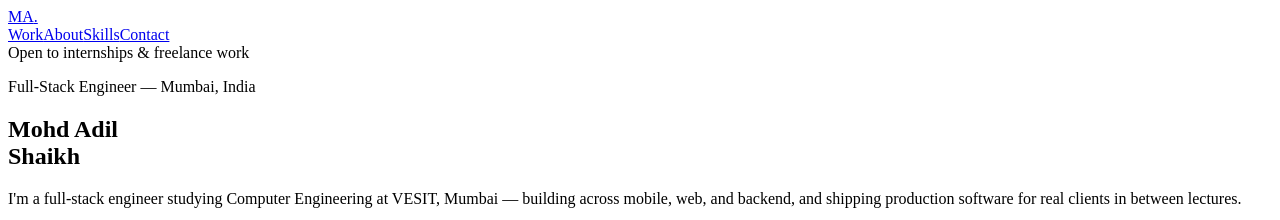
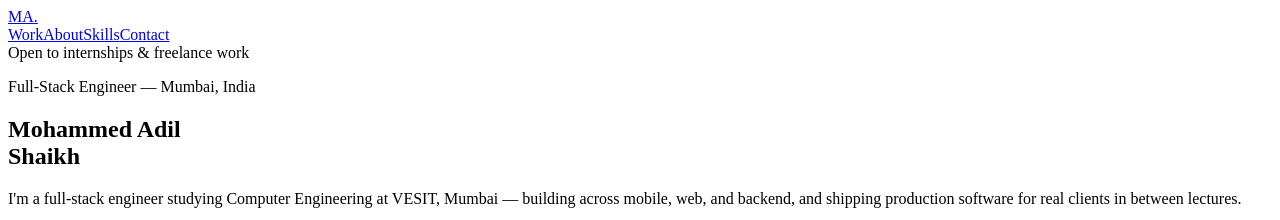
Before and after one commit to adil162006/porttfolio, a React (Vite) app: page / in a window 1280 px wide. Shown: the top 220 px of the page. Built offline with nearby package versions, Linux system fonts and the light colour scheme; the HTML template or start-up script is replaced by a standard one.

Commit message:
some changes

```diff
--- a/src/components/Hero.jsx
+++ b/src/components/Hero.jsx
@@ -10,7 +10,7 @@ export default function Hero() {
         </p>
 
         <h1 className="hero__name">
-          Mohd Adil
+          Mohammed Adil
           <br />
           Shaikh
         </h1>
```
